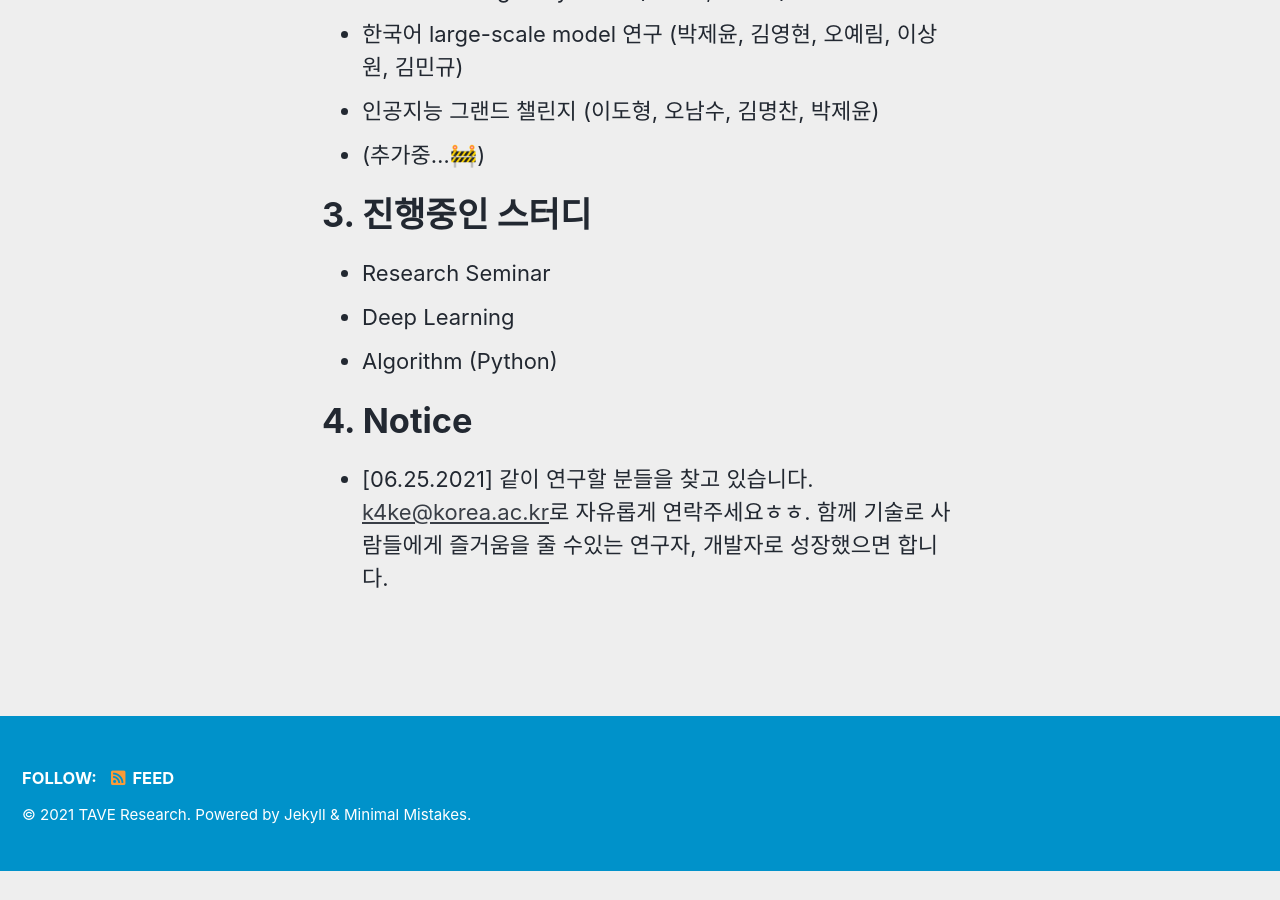
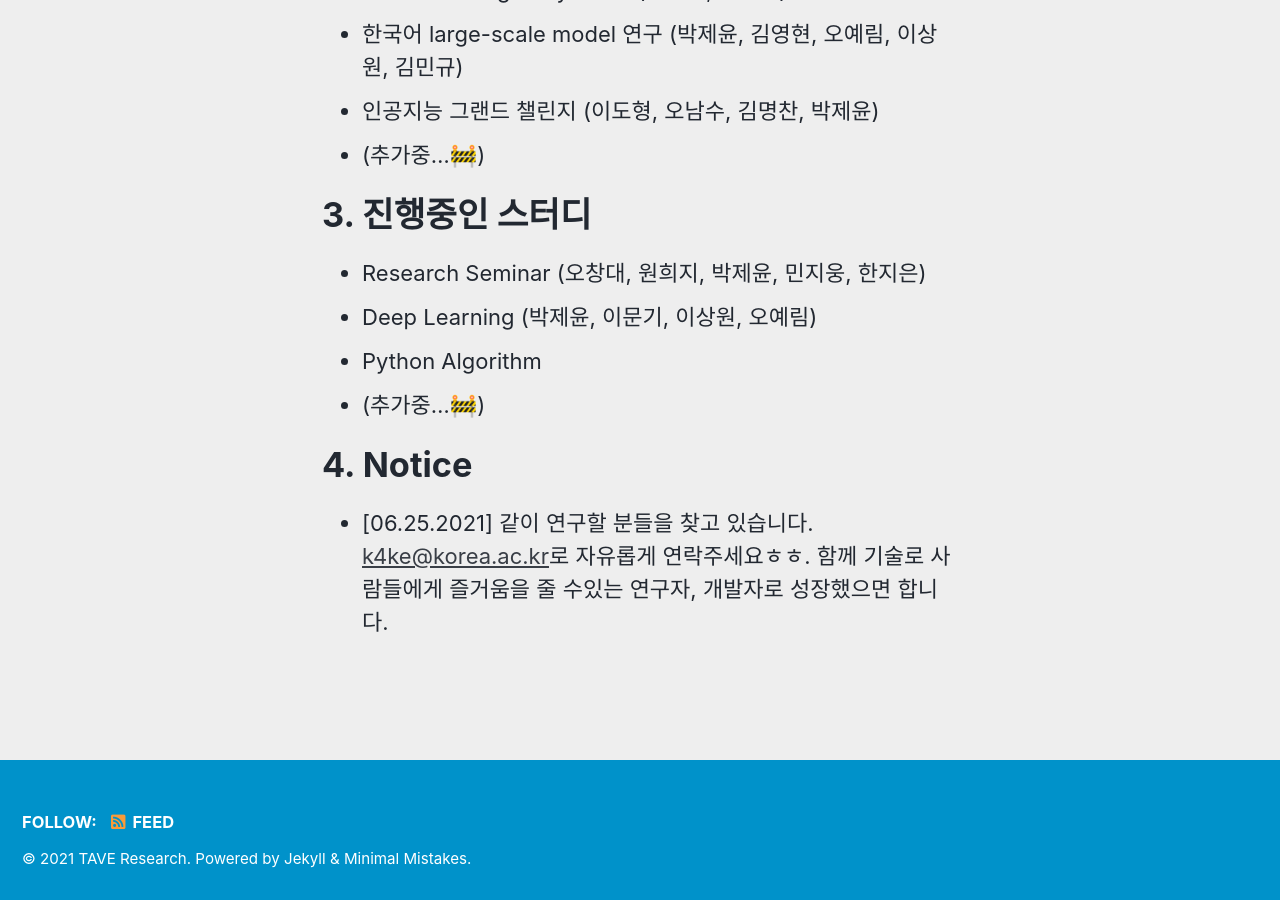
Before and after one commit to TAVEResearch/TAVEResearch.github.io, a Jekyll site: the page built from about.md, in a window 1280 px wide and 900 px high, scrolled down 627 px. Built offline with Jekyll 4.4.1, drawn with Linux system fonts in a browser that asks for light colours; cached includes are drawn as plain includes; before the commit the page ends 1498 px from its top, so only the background shows below that.

Commit message:
Update about.md

```diff
--- a/about.md
+++ b/about.md
@@ -22,9 +22,10 @@ TAVE OB들을 위한 연구그룹입니다. 컴퓨터비전 및 자연어처리
 
 # 3. 진행중인 스터디
 
-- Research Seminar
-- Deep Learning
-- Algorithm (Python)
+- Research Seminar (오창대, 원희지, 박제윤, 민지웅, 한지은)
+- Deep Learning (박제윤, 이문기, 이상원, 오예림)
+- Python Algorithm
+- (추가중...🚧)
 
 # 4. Notice
 
```
